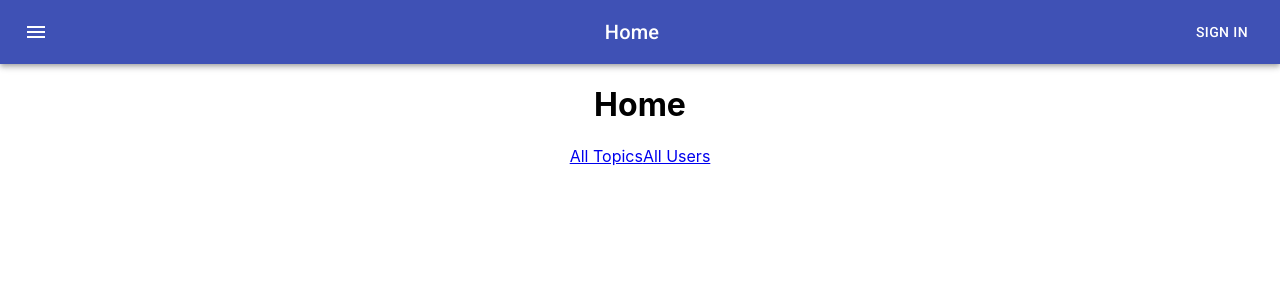
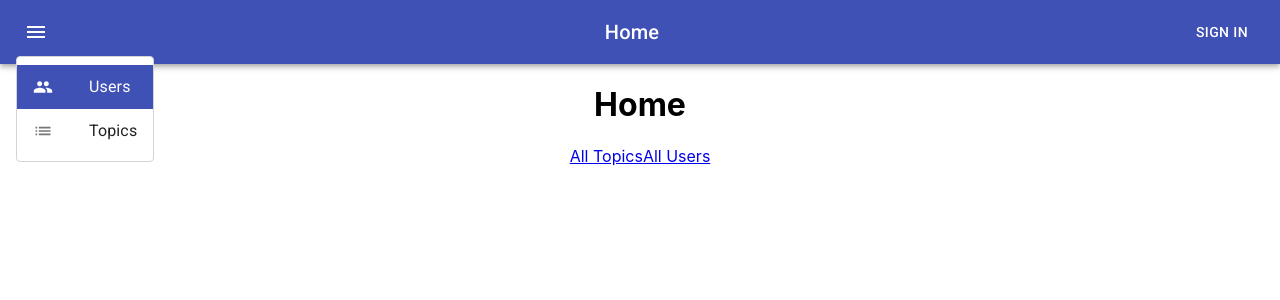
Before and after one commit to peshoni/puk-ui, a React (Create React App) app: page /home in a window 1280 px wide. Both pictures are taken after a click on the button "menu". Shown: the top 300 px of the page. Built offline with nearby package versions, Linux system fonts and the light colour scheme; no server answers; what axios-auth-refresh, react-toast-notifications would draw is missing.

Commit message:
Added menu in header

```diff
--- a/src/components/Header.jsx
+++ b/src/components/Header.jsx
@@ -1,6 +1,20 @@
-import { AppBar, Button, IconButton, Link as LinkUI, Toolbar, Typography } from '@material-ui/core';
-import { makeStyles } from '@material-ui/core/styles';
+import {
+  AppBar,
+  Button,
+  Link as LinkUI,
+  Toolbar,
+  Typography
+} from '@material-ui/core';
+import IconButton from '@material-ui/core/IconButton';
+import ListItemIcon from '@material-ui/core/ListItemIcon';
+import ListItemText from '@material-ui/core/ListItemText';
+import { default as Menu } from '@material-ui/core/Menu';
+import MenuItem from '@material-ui/core/MenuItem';
+import { makeStyles, withStyles } from '@material-ui/core/styles';
+import Group from '@material-ui/icons/Group';
+import List from '@material-ui/icons/List';
 import MenuIcon from '@material-ui/icons/Menu';
+import React from 'react';
 import { Link } from 'react-router-dom';
 
 const useStyles = makeStyles((theme) => ({
@@ -16,22 +30,95 @@ const useStyles = makeStyles((theme) => ({
 }));
 
 const Header = (props) => {
-console.log(props)
+  console.log(props);
   const classes = useStyles();
 
-  return <AppBar position="static">
-    <Toolbar>
-      <IconButton edge="start" className={classes.menuButton} color="inherit" aria-label="menu">
-        <MenuIcon />
-      </IconButton>
-      <Typography variant="h6" className={classes.title}>
-        <LinkUI to='/home' color="inherit" component={Link}>Home</LinkUI>
-      </Typography>
+  const [anchorEl, setAnchorEl] = React.useState(null);
 
-      <Button color="inherit" to='/' component={Link}>Sign in</Button>
+  const handleClick = (event) => {
+    setAnchorEl(event.currentTarget);
+  };
 
-    </Toolbar>
-  </AppBar>
-}
+  const handleClose = () => {
+    setAnchorEl(null);
+  };
+
+  const StyledMenu = withStyles({
+    paper: {
+      border: '1px solid #d3d4d5',
+    },
+  })((props) => (
+    <Menu
+      elevation={0}
+      getContentAnchorEl={null}
+      anchorOrigin={{
+        vertical: 'bottom',
+        horizontal: 'center',
+      }}
+      transformOrigin={{
+        vertical: 'top',
+        horizontal: 'center',
+      }}
+      {...props}
+    />
+  ));
+
+  const StyledMenuItem = withStyles((theme) => ({
+    root: {
+      '&:focus': {
+        backgroundColor: theme.palette.primary.main,
+        '& .MuiListItemIcon-root, & .MuiListItemText-primary': {
+          color: theme.palette.common.white,
+        },
+      },
+    },
+  }))(MenuItem);
+
+  return (
+    <AppBar position='static'>
+      <Toolbar>
+        <IconButton
+          edge='start'
+          className={classes.menuButton}
+          color='inherit'
+          aria-label='menu'
+          onClick={handleClick}
+        >
+          <MenuIcon />
+        </IconButton>
+        <StyledMenu
+          id='customized-menu'
+          anchorEl={anchorEl}
+          keepMounted
+          open={Boolean(anchorEl)}
+          onClose={handleClose}
+        >
+          <StyledMenuItem to='/users' component={Link} onClick={handleClose}>
+            <ListItemIcon>
+              <Group fontSize='small' />
+            </ListItemIcon>
+            <ListItemText primary='Users' />
+          </StyledMenuItem>
+          <StyledMenuItem to='/topics' component={Link} onClick={handleClose}>
+            <ListItemIcon>
+              <List fontSize='small' />
+            </ListItemIcon>
+            <ListItemText primary='Topics' />
+          </StyledMenuItem>
+        </StyledMenu>
+
+        <Typography variant='h6' className={classes.title}>
+          <LinkUI to='/home' color='inherit' component={Link}>
+            Home
+          </LinkUI>
+        </Typography>
+
+        <Button color='inherit' to='/' component={Link}>
+          Sign in
+        </Button>
+      </Toolbar>
+    </AppBar>
+  );
+};
 
 export default Header;
--- a/src/components/HomeComponent.jsx
+++ b/src/components/HomeComponent.jsx
@@ -5,9 +5,10 @@ import API from '../services/api';
 const Home = (props) => {
     let username = localStorage.getItem('username');
     localStorage.removeItem('username');
+    console.log(username);
     API.post(`/users/${username}/`)
         .then(function (res) {
-
+            console.log(res);
             // console.log('aaaa: ' + first.name);
             //   User.id = res.data;
             // setUserId(res.data);
--- a/src/components/UserFormDialog.js
+++ b/src/components/UserFormDialog.js
@@ -9,10 +9,7 @@ import { React, useState } from 'react';
 export default function UserFormDialog(props) {
   console.log(props);
   const { open, onClose } = props;
-
   const [user, setUser] = useState();
-
-  // setUser(props);
 
   console.log(user);
   // setUser(_.clone(props?.user));
```
